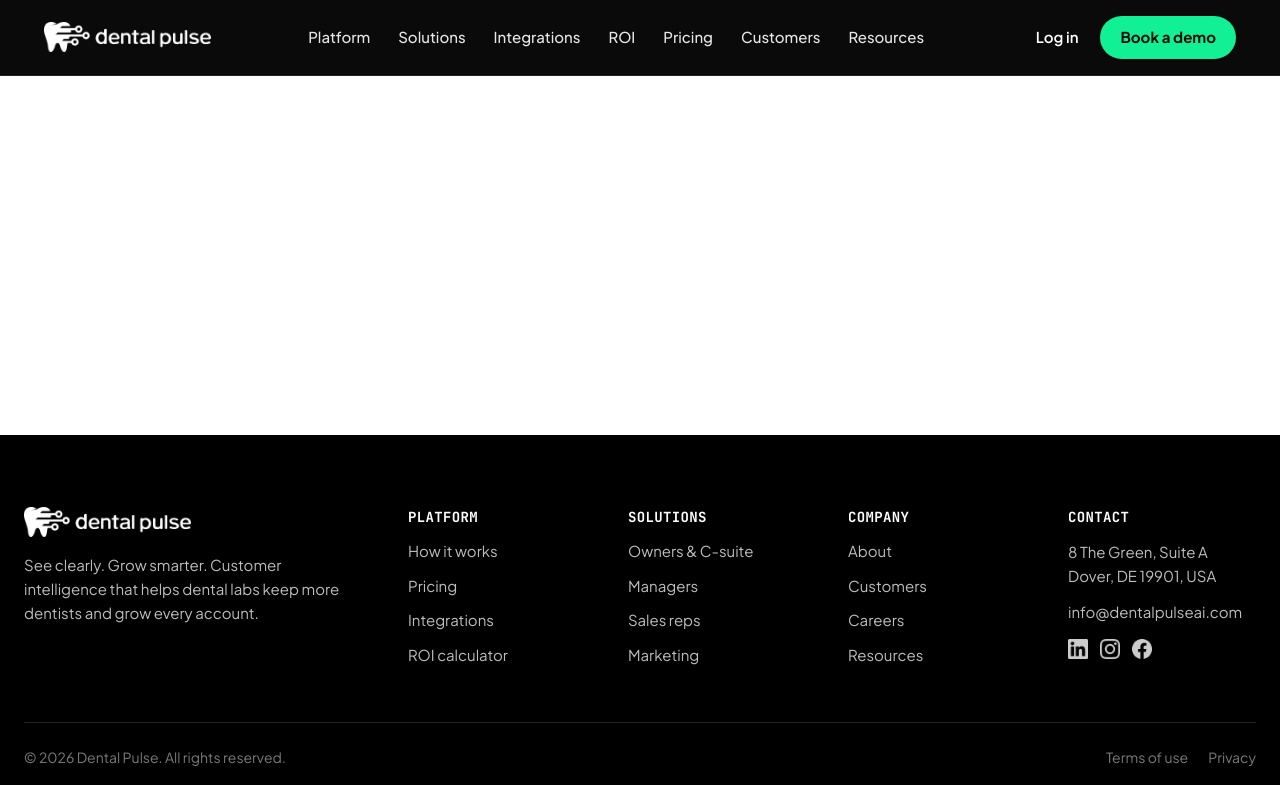
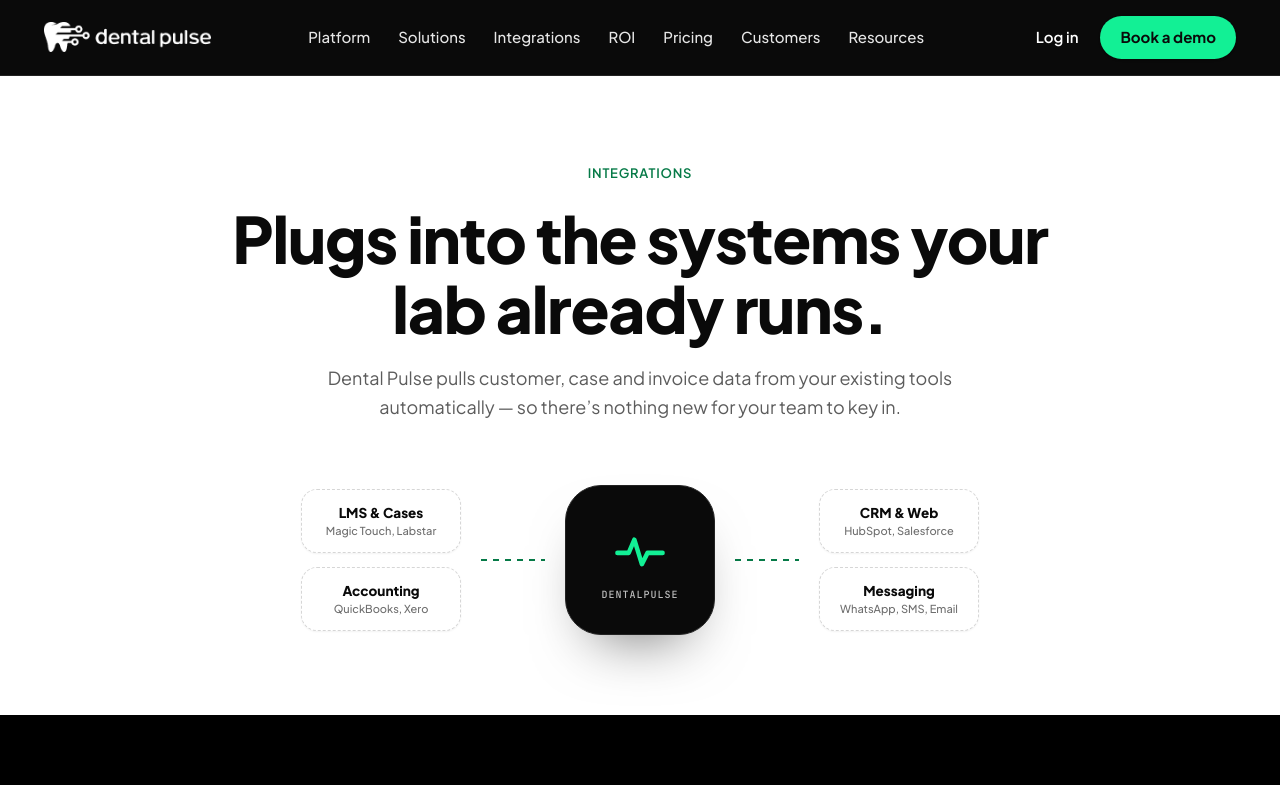
Before and after one commit to dentalPulse/dentalpulse-website, a Next.js app: page /integrations in a window 1280 px wide. Shown: the top 785 px of the page. Built offline with nearby package versions, Linux system fonts and the light colour scheme.

Commit message:
feat(integrations): implement integrations hero with central data hub diagram (Phase 2)

```diff
--- a/new_docs/INTEGRATIONS_IMPLEMENTATION_PLAN.md
+++ b/new_docs/INTEGRATIONS_IMPLEMENTATION_PLAN.md
@@ -37,16 +37,18 @@
 
 ---
 
-### Phase 2: Integrations Hero & Central Data Hub Diagram (`IntegrationsHero.tsx`)
-1. Create `src/components/solutions/integrations/IntegrationsHero.tsx` (or `src/components/integrations/IntegrationsHero.tsx`):
+### Phase 2: Integrations Hero & Central Data Hub Diagram (`IntegrationsHero.tsx`) (COMPLETED)
+1. Created [`src/components/integrations/IntegrationsHero.tsx`](file:///c:/Users/VUI%20Live/Desktop/dentalpulse-website/src/components/integrations/IntegrationsHero.tsx):
    - Kicker: `INTEGRATIONS` (JetBrains Mono, `#067A47`).
    - Headline: *"Plugs into the systems your lab already runs."*
    - Subtext: *"Dental Pulse pulls customer, case and invoice data from your existing tools automatically — so there’s nothing new for your team to key in."*
    - Code-Rendered **Central Data Hub Diagram**:
-     * Left Sources: LMS (`Magic Touch / Labstar`), Accounting (`QuickBooks / Xero`).
+     * Left Sources: LMS (`Magic Touch, Labstar`), Accounting (`QuickBooks, Xero`).
      * Pulsing green connector stream lines.
-     * Central DentalPulse Core Hub (`rounded-[36px] bg-[#0A0A0A]`, neon green heartbeat pulse SVG).
-     * Right Channels: CRM (`HubSpot / Salesforce`), Messaging (`WhatsApp / SMS`).
+     * Central DentalPulse Core Hub (`rounded-[36px] bg-[#0A0A0A]`, neon green heartbeat pulse SVG `#12F095`).
+     * Right Channels: CRM (`HubSpot, Salesforce`), Messaging (`WhatsApp, SMS, Email`).
+2. Wired `IntegrationsHero` into [`src/app/integrations/page.tsx`](file:///c:/Users/VUI%20Live/Desktop/dentalpulse-website/src/app/integrations/page.tsx).
+3. Verified compilation via `npm run build` and HTTP 200 on `http://localhost:3000/integrations`.
 
 ---
 
--- a/src/app/integrations/page.tsx
+++ b/src/app/integrations/page.tsx
@@ -1,6 +1,7 @@
 import type { Metadata } from 'next';
 import { Header } from '@/components/layout/Header';
 import { Footer } from '@/components/layout/Footer';
+import { IntegrationsHero } from '@/components/integrations/IntegrationsHero';
 
 export const metadata: Metadata = {
   title: 'Integrations | DentalPulse',
@@ -19,7 +20,8 @@
     <main className="min-h-screen w-full flex flex-col bg-white">
       <Header />
       <div className="flex-1 w-full flex flex-col">
-        {/* Integrations sections will be assembled in subsequent phases */}
+        <IntegrationsHero />
+        {/* Remaining sections will be assembled in subsequent phases */}
       </div>
       <Footer />
     </main>
--- /dev/null
+++ b/src/components/integrations/IntegrationsHero.tsx
@@ -0,0 +1,85 @@
+import React from 'react';
+
+export function IntegrationsHero() {
+  return (
+    <section className="w-full bg-white pt-16 sm:pt-22 pb-16 sm:pb-20 px-6 text-center">
+      <div className="max-w-[860px] mx-auto flex flex-col items-center gap-4 sm:gap-5">
+        <p className="m-0 font-mono text-[13px] font-semibold text-[#067A47] tracking-[0.06em] uppercase">
+          INTEGRATIONS
+        </p>
+        <h1 className="m-0 text-[38px] sm:text-[50px] lg:text-[64px] font-extrabold leading-[1.04] tracking-[-0.035em] text-[#0A0A0A]">
+          Plugs into the systems your lab already runs.
+        </h1>
+        <p className="m-0 text-[17px] sm:text-[18px] leading-[1.6] text-[#5C5C5C] max-w-[640px]">
+          Dental Pulse pulls customer, case and invoice data from your existing tools automatically — so there’s nothing new for your team to key in.
+        </p>
+      </div>
+
+      {/* Code-Rendered Central Data Hub Diagram */}
+      <div
+        role="region"
+        aria-label="Dental Pulse central data integration architecture diagram"
+        className="max-w-[900px] mx-auto mt-12 sm:mt-16 flex flex-wrap items-center justify-center gap-4 sm:gap-5 select-none"
+      >
+        {/* Left Input Sources: LMS & Accounting */}
+        <div className="flex flex-col gap-3 sm:gap-3.5">
+          <div className="w-[140px] sm:w-[160px] min-h-[64px] border border-dashed border-[#D6D6D6] hover:border-[#067A47] rounded-[16px] bg-white p-2.5 flex flex-col items-center justify-center shadow-xs transition-colors">
+            <span className="text-[13.5px] font-extrabold text-[#0A0A0A]">LMS &amp; Cases</span>
+            <span className="text-[11px] text-[#6E6E6E] font-medium">Magic Touch, Labstar</span>
+          </div>
+          <div className="w-[140px] sm:w-[160px] min-h-[64px] border border-dashed border-[#D6D6D6] hover:border-[#067A47] rounded-[16px] bg-white p-2.5 flex flex-col items-center justify-center shadow-xs transition-colors">
+            <span className="text-[13.5px] font-extrabold text-[#0A0A0A]">Accounting</span>
+            <span className="text-[11px] text-[#6E6E6E] font-medium">QuickBooks, Xero</span>
+          </div>
+        </div>
+
+        {/* Data Stream Line (Left to Center) */}
+        <span
+          className="w-10 sm:w-16 h-0.5 bg-[repeating-linear-gradient(90deg,#067A47_0_6px,transparent_6px_12px)] hidden sm:block"
+          aria-hidden="true"
+        />
+
+        {/* Central DentalPulse Hub Engine */}
+        <div className="w-[135px] sm:w-[150px] h-[135px] sm:h-[150px] rounded-[36px] bg-[#0A0A0A] border border-[#222222] flex flex-col items-center justify-center shadow-[0_30px_60px_-30px_rgba(0,0,0,0.6)] shrink-0 relative group">
+          <svg
+            width="64"
+            height="64"
+            viewBox="0 0 34 34"
+            className="group-hover:scale-105 transition-transform"
+            aria-hidden="true"
+          >
+            <path
+              d="M5 18h6l3-7 4 13 3-6h8"
+              fill="none"
+              stroke="#12F095"
+              strokeWidth="2.4"
+              strokeLinecap="round"
+              strokeLinejoin="round"
+            />
+          </svg>
+          <span className="text-[10px] font-mono tracking-widest text-[#BDBDBD] uppercase mt-1">
+            DentalPulse
+          </span>
+        </div>
+
+        {/* Data Stream Line (Center to Right) */}
+        <span
+          className="w-10 sm:w-16 h-0.5 bg-[repeating-linear-gradient(90deg,#067A47_0_6px,transparent_6px_12px)] hidden sm:block"
+          aria-hidden="true"
+        />
+
+        {/* Right Output Channels: CRM & Messaging */}
+        <div className="flex flex-col gap-3 sm:gap-3.5">
+          <div className="w-[140px] sm:w-[160px] min-h-[64px] border border-dashed border-[#D6D6D6] hover:border-[#067A47] rounded-[16px] bg-white p-2.5 flex flex-col items-center justify-center shadow-xs transition-colors">
+            <span className="text-[13.5px] font-extrabold text-[#0A0A0A]">CRM &amp; Web</span>
+            <span className="text-[11px] text-[#6E6E6E] font-medium">HubSpot, Salesforce</span>
+          </div>
+          <div className="w-[140px] sm:w-[160px] min-h-[64px] border border-dashed border-[#D6D6D6] hover:border-[#067A47] rounded-[16px] bg-white p-2.5 flex flex-col items-center justify-center shadow-xs transition-colors">
+            <span className="text-[13.5px] font-extrabold text-[#0A0A0A]">Messaging</span>
+            <span className="text-[11px] text-[#6E6E6E] font-medium">WhatsApp, SMS, Email</span>
+          </div>
+        </div>
+      </div>
+    </section>
+  );
+}
```
